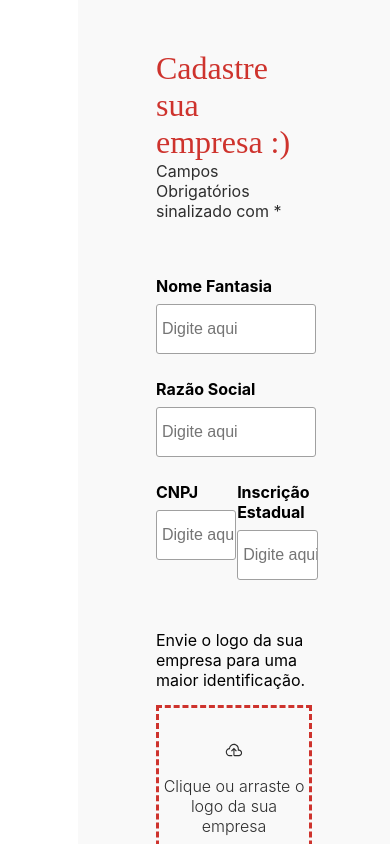
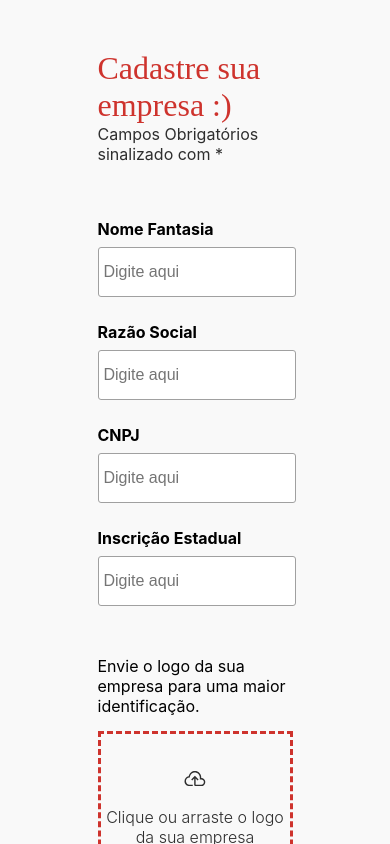
Before and after one commit to StartFuture/onboarding-me-rh-front, a React (Create React App) app: page /forms-company in a window 390 px wide. Shown: the top 844 px of the page. Built offline with nearby package versions, Linux system fonts and the light colour scheme.

Commit message:
criado responsivo da tela cad-empresa

```diff
--- a/src/pages/FormsCompany/assets/css/style.css
+++ b/src/pages/FormsCompany/assets/css/style.css
@@ -1,8 +1,3 @@
-body {
-  margin: 0;
-  padding: 0;
-  box-sizing: border-box;
-}
 .conteudo {
   display: flex;
   flex-direction: row;
@@ -103,3 +98,20 @@ body {
 .send-soon {
   margin-top: 50px;
 }
+
+@media screen and (max-width:752px ) {
+  .form-container{
+    width: 100%;
+    margin-left: 0;
+    flex-direction: column;
+  }
+
+    .cnpj-container{
+      display: block;
+    }
+
+    .cnpj-container div{
+      width: 100%;
+    }
+
+}
```
